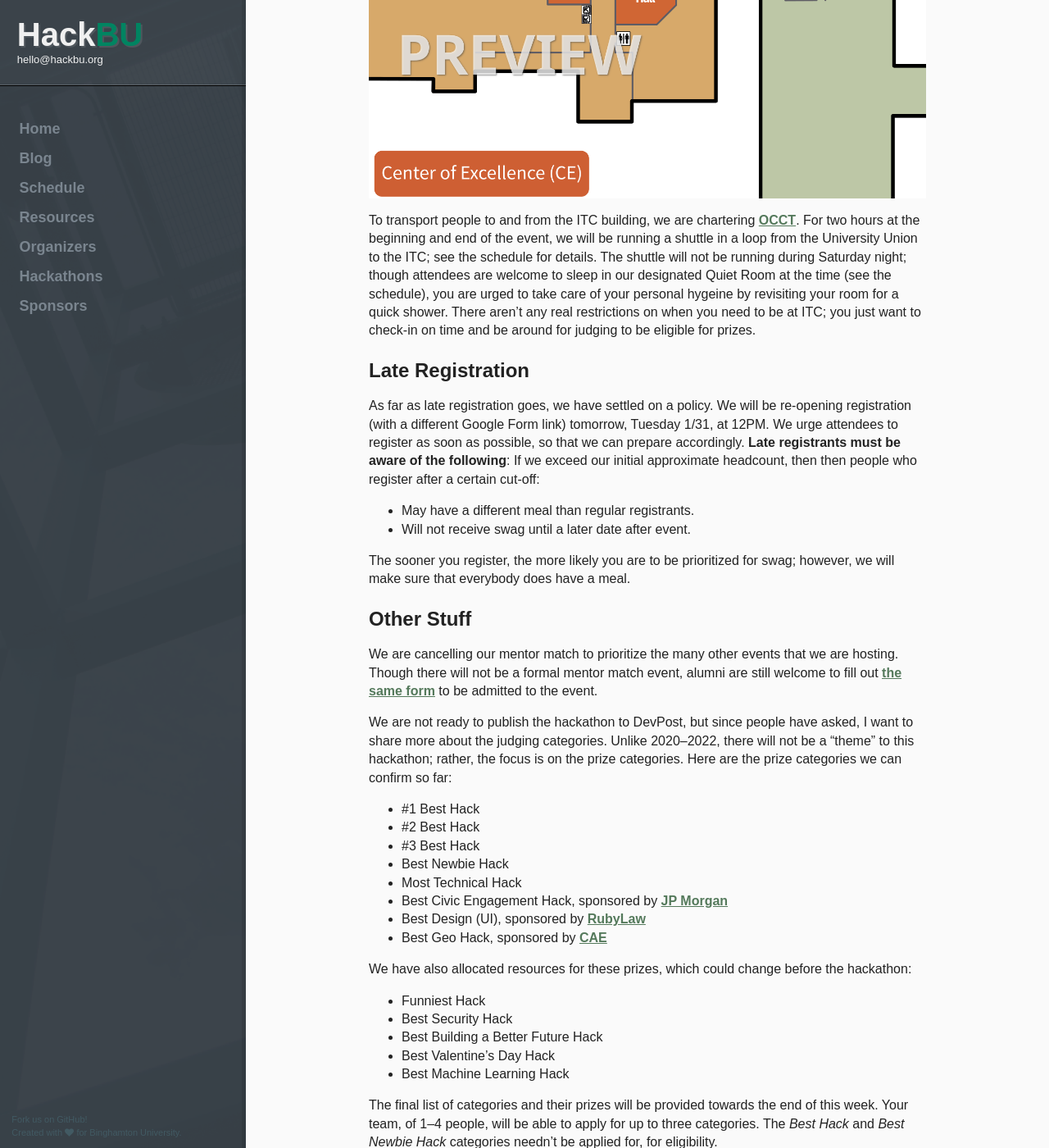
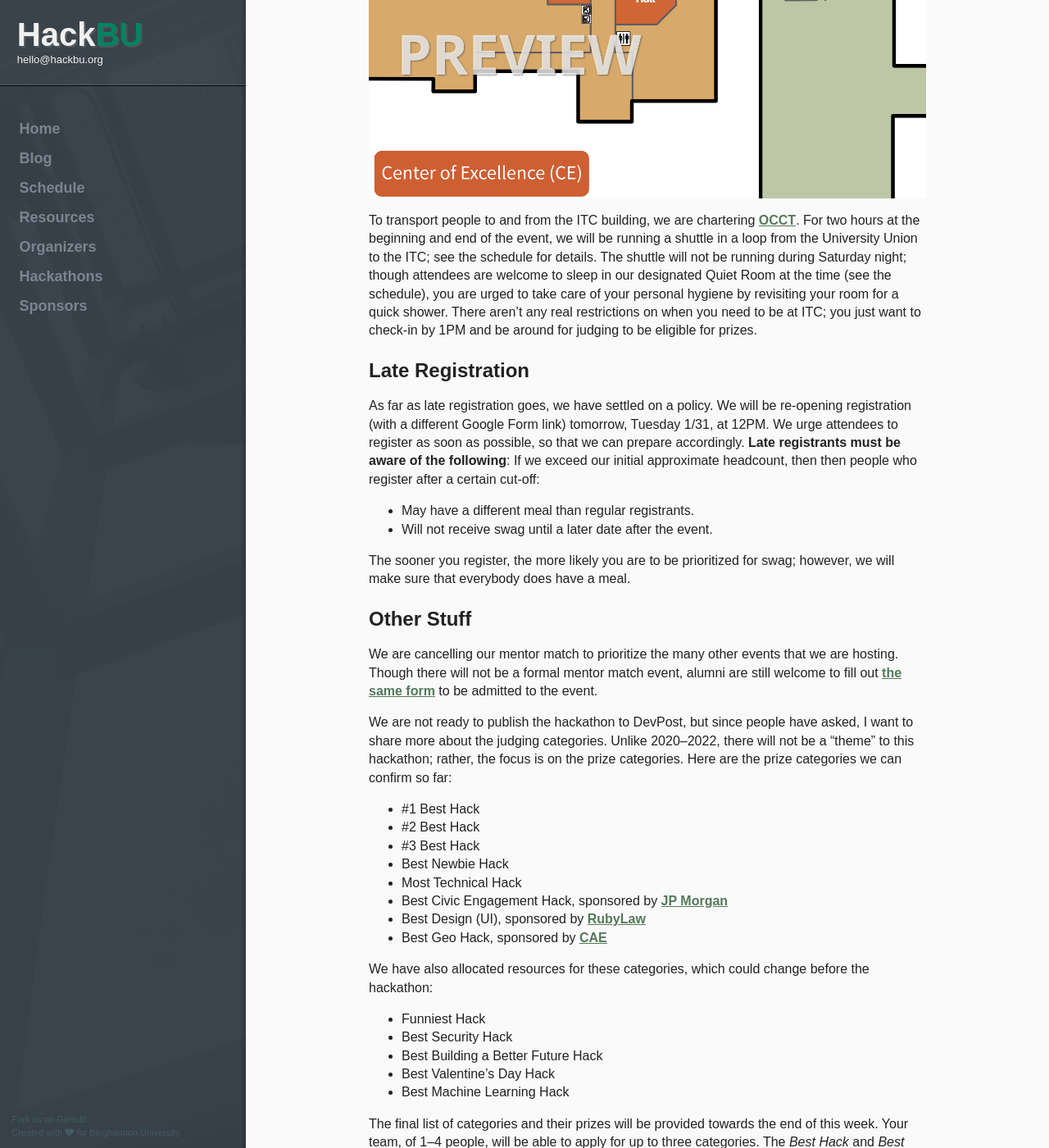
Before and after one commit to hackbinghamton/hackbinghamton.github.io, a Jekyll site: the page built from blog/_posts/2023-01-29-hackbu-2023-is-under-a-week-away.md, in a window 1280 px wide and 1400 px high, scrolled down 644 px. Shown: the whole window at 82% size. Built offline with Jekyll 4.4.1, drawn with Linux system fonts in a browser that asks for light colours.

Commit message:
blog: minor fixes

```diff
--- a/blog/_posts/2023-01-29-hackbu-2023-is-under-a-week-away.md
+++ b/blog/_posts/2023-01-29-hackbu-2023-is-under-a-week-away.md
@@ -18,14 +18,14 @@ The event locations given on that schedule are all rooms within the [Innovative
 
 ![ITC Map Preview](/img/blog/itc_map_preview.png){: width="100%" }
 
-To transport people to and from the ITC building, we are chartering [OCCT](https://www.occtransport.org/). For two hours at the beginning and end of the event, we will be running a shuttle in a loop from the University Union to the ITC; see the schedule for details. The shuttle will not be running during Saturday night; though attendees are welcome to sleep in our designated Quiet Room at the time (see the schedule), you are urged to take care of your personal hygeine by revisiting your room for a quick shower. There aren't any real restrictions on when you need to be at ITC; you just want to check-in on time and be around for judging to be eligible for prizes.
+To transport people to and from the ITC building, we are chartering [OCCT](https://www.occtransport.org/). For two hours at the beginning and end of the event, we will be running a shuttle in a loop from the University Union to the ITC; see the schedule for details. The shuttle will not be running during Saturday night; though attendees are welcome to sleep in our designated Quiet Room at the time (see the schedule), you are urged to take care of your personal hygiene by revisiting your room for a quick shower. There aren't any real restrictions on when you need to be at ITC; you just want to check-in by 1PM and be around for judging to be eligible for prizes.
 
 ## Late Registration
 
 As far as late registration goes, we have settled on a policy. We will be re-opening registration (with a different Google Form link) tomorrow, Tuesday 1/31, at 12PM. We urge attendees to register as soon as possible, so that we can prepare accordingly. **Late registrants must be aware of the following**: If we exceed our initial approximate headcount, then then people who register after a certain cut-off:
 
 - May have a different meal than regular registrants.
-- Will not receive swag until a later date after event.
+- Will not receive swag until a later date after the event.
 
 The sooner you register, the more likely you are to be prioritized for swag; however, we will make sure that everybody does have a meal.
 
@@ -43,7 +43,7 @@ We are not ready to publish the hackathon to DevPost, but since people have aske
 - Best Design (UI), sponsored by [RubyLaw](https://www.rubylaw.com/)
 - Best Geo Hack, sponsored by [CAE](https://www.cae.com/)
 
-We have also allocated resources for these prizes, which could change before the hackathon:
+We have also allocated resources for these categories, which could change before the hackathon:
 - Funniest Hack
 - Best Security Hack
 - Best Building a Better Future Hack
```
